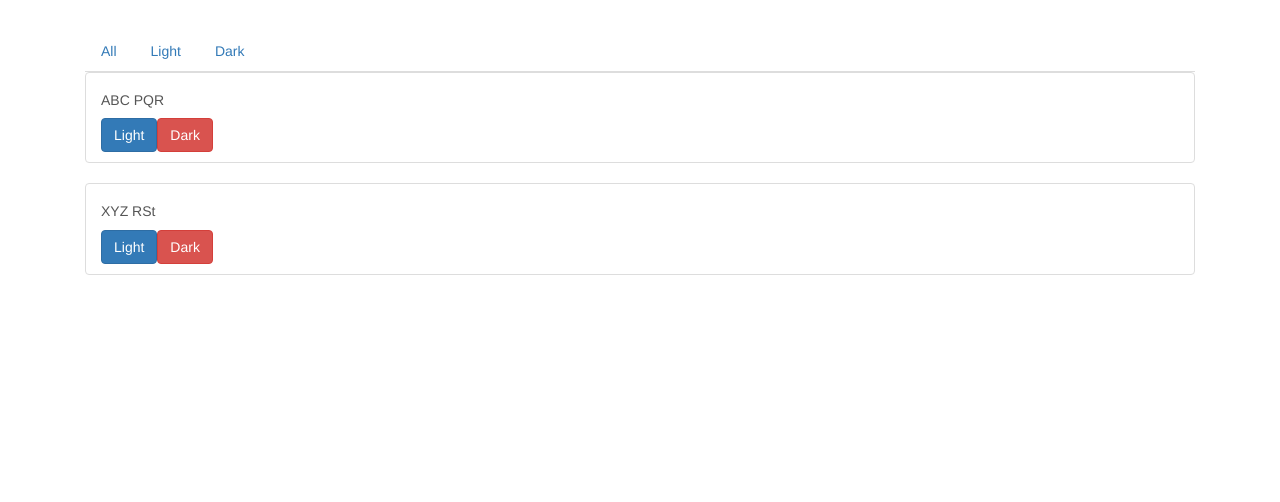
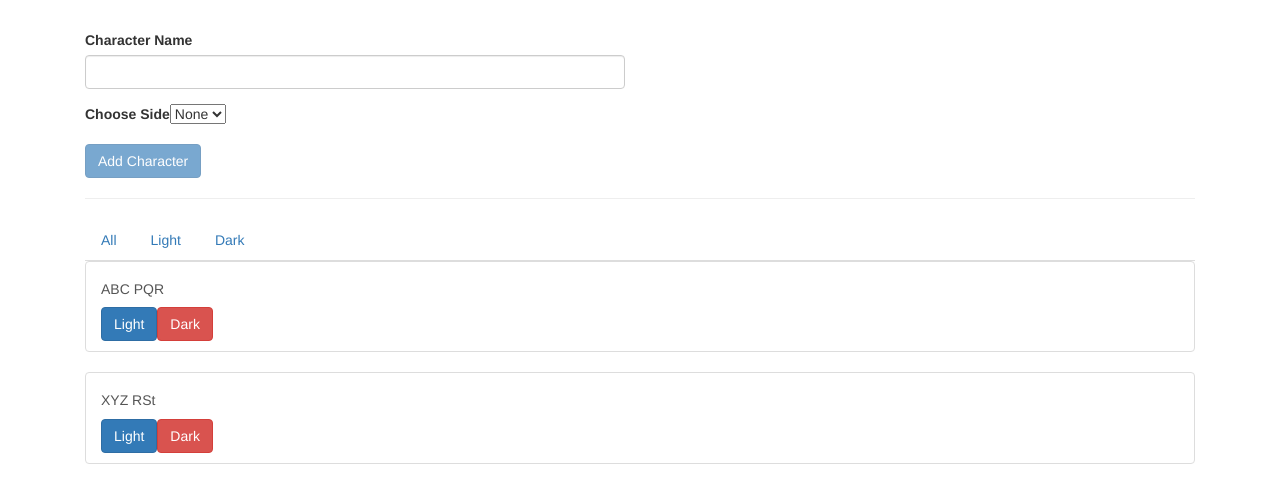
Before and after one commit to MEGHA2507/Angular-practice, an Angular app: page / in a window 1280 px wide. Shown: the top 502 px of the page. Built offline with nearby package versions, Linux system fonts and the light colour scheme.

Commit message:
form implemented

```diff
--- a/src/app/app.component.html
+++ b/src/app/app.component.html
@@ -1,4 +1,11 @@
 <div class="container">
+  <div class="row">
+    <div class="col-xs-12 col-sm-6">
+      <app-create-character></app-create-character>
+    </div>
+
+  </div>
+  <hr>
   <div class="row">
 <div class="col-xs-12">
   <app-tabs></app-tabs>
--- /dev/null
+++ b/src/app/create-character/create-character.component.css
@@ -0,0 +1,3 @@
+input.ng-invalid.ng-touched{
+    border: 1px solid red;
+}
--- /dev/null
+++ b/src/app/create-character/create-character.component.html
@@ -0,0 +1,14 @@
+<form (ngSubmit)="onSubmit(form)" #form=ngForm>
+  <div class="form-group">
+    <label for="name">Character Name</label>
+    <input type="text" id="name" name="name" class="form-control" ngModel required #nameControl=ngModel>
+    <span class="help-block" *ngIf="nameControl.invalid && nameControl.touched">Please enter a name.</span>
+  </div>
+  <div class="form-group">
+    <label for="side">Choose Side</label>
+    <select name="side" id="side" ngModel>
+      <option *ngFor="let option of availableSides" [value]="option.value">{{ option.display }}</option>
+    </select>
+  </div>
+  <button type="submit" class="btn btn-primary" [disabled]="form.invalid">Add Character</button>
+</form>
--- /dev/null
+++ b/src/app/create-character/create-character.component.ts
@@ -0,0 +1,27 @@
+import { Component, OnInit } from '@angular/core';
+import { StarWarsService } from 'app/starwars.service';
+
+@Component({
+  selector: 'app-create-character',
+  templateUrl: './create-character.component.html',
+  styleUrls: ['./create-character.component.css']
+})
+export class CreateCharacterComponent implements OnInit {
+  availableSides = [{display: 'None', value:''}, {display:'Light', value:'light'}, {display:'Dark', value:'dark'}];
+  swService:StarWarsService;
+  constructor(swService: StarWarsService) {
+    this.swService = swService;
+   }
+
+  ngOnInit() {
+  }
+
+  onSubmit(form){
+    console.log('Submitted!! ',form.value);
+    if(form.invalid){
+      return;
+    }
+    this.swService.addCharacter(form.value.name, form.value.side);
+  }
+
+}
--- a/src/app/starwars.service.ts
+++ b/src/app/starwars.service.ts
@@ -33,4 +33,15 @@ export class StarWarsService{
         this.charcters[position].side = char.side;
         this.logService.writeLog(`Change side of ${char.name}, new side: ${char.side}`);
       }
+
+      addCharacter(name, side){
+        const position = this.charcters.findIndex((x) => {
+          return x.name === name;
+        });
+        if(position !== -1){
+        return;
+        }
+        const newChar = {name: name, side:side};
+        this.charcters.push(newChar);
+      }
 }
```
Also changed, not shown: src/app/app.module.ts (+6 -2 lines).
